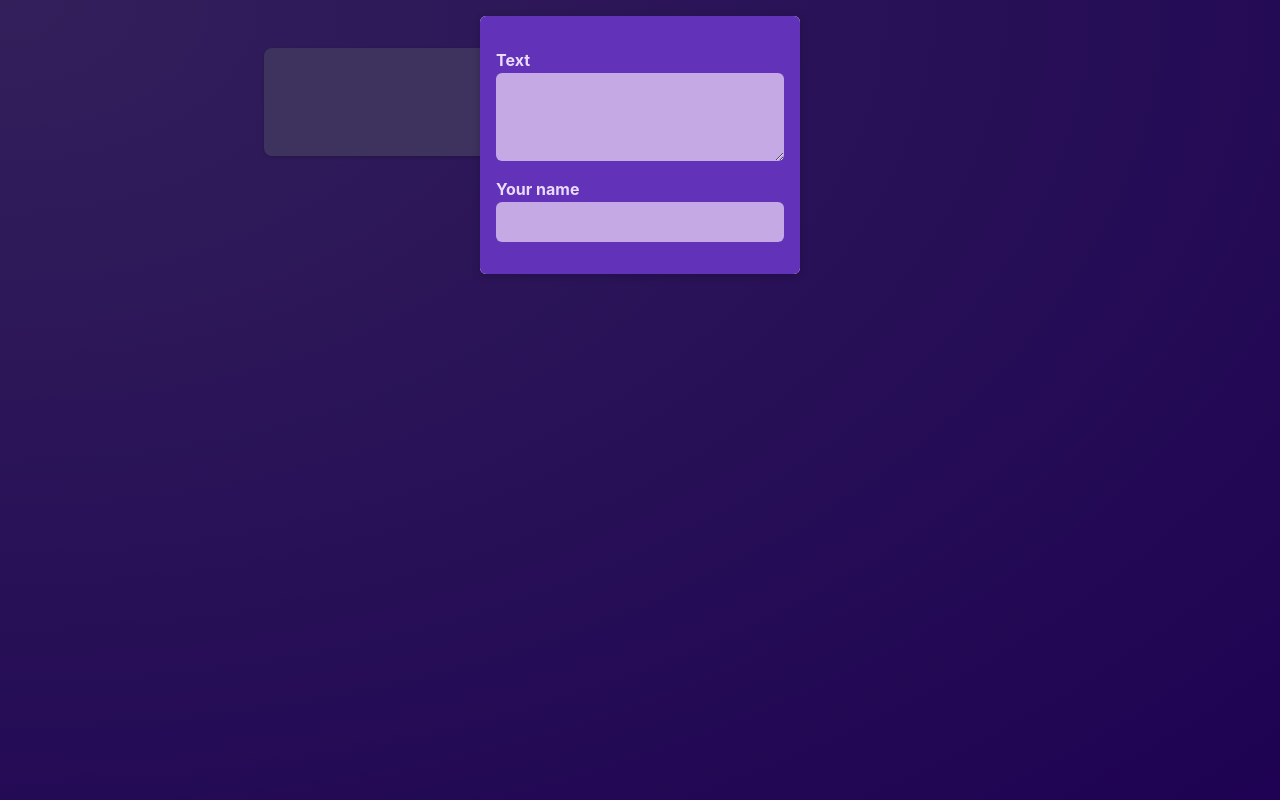
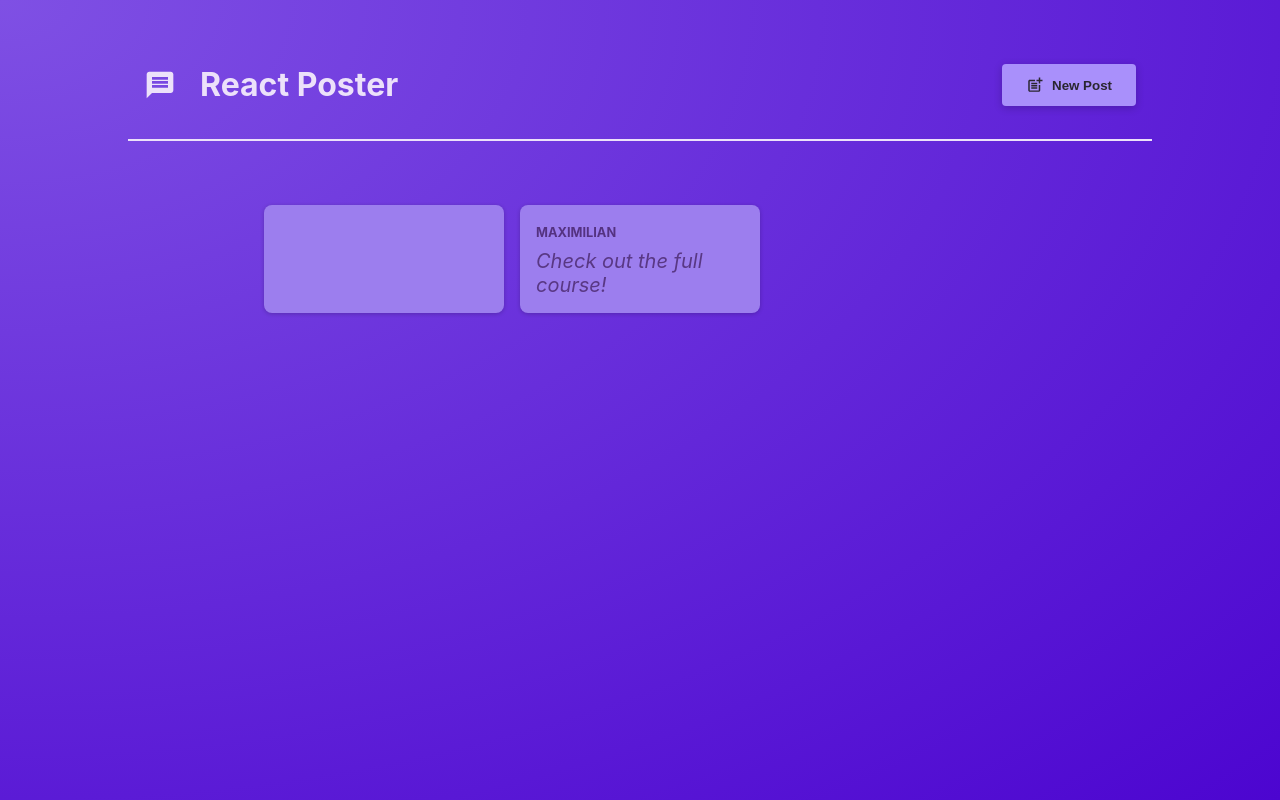
Before and after one commit to anderson-suga/react-crash-course, a React (Vite) app: page / in a window 1280 px wide. Built offline with nearby package versions, Linux system fonts and the light colour scheme.

Commit message:
29. Adding a Shared Header & More State Management

```diff
--- a/package.json
+++ b/package.json
@@ -11,7 +11,8 @@
   },
   "dependencies": {
     "react": "^18.2.0",
-    "react-dom": "^18.2.0"
+    "react-dom": "^18.2.0",
+    "react-icons": "^4.12.0"
   },
   "devDependencies": {
     "@types/react": "^18.2.43",
--- a/src/App.jsx
+++ b/src/App.jsx
@@ -1,10 +1,29 @@
+import { useState } from "react";
+
 import PostsList from "./components/PostsList";
+import MainHeader from "./components/MainHeader";
 
 function App() {
+  const [modalIsVisible, setModalIsVisible] = useState(false);
+
+  function hideModalHandler() {
+    setModalIsVisible(false);
+  }
+
+  function showModalHandler() {
+    setModalIsVisible(true);
+  }
+
   return (
-    <main>
-      <PostsList />
-    </main>
+    <>
+      <MainHeader onCreatePost={showModalHandler} />
+      <main>
+        <PostsList
+          isPosting={modalIsVisible}
+          onStopPosting={hideModalHandler}
+        />
+      </main>
+    </>
   );
 }
 
--- /dev/null
+++ b/src/components/MainHeader.jsx
@@ -0,0 +1,22 @@
+import { MdPostAdd, MdMessage } from "react-icons/md";
+
+import classes from "./MainHeader.module.css";
+
+function MainHeader({ onCreatePost }) {
+  return (
+    <header className={classes.header}>
+      <h1 className={classes.logo}>
+        <MdMessage />
+        React Poster
+      </h1>
+      <p>
+        <button className={classes.button} onClick={onCreatePost}>
+          <MdPostAdd size={18} />
+          New Post
+        </button>
+      </p>
+    </header>
+  );
+}
+
+export default MainHeader;
--- /dev/null
+++ b/src/components/MainHeader.module.css
@@ -0,0 +1,36 @@
+.header {
+  /* padding: 2rem 10%; */
+  margin: 2rem 10%;
+  padding: 1rem;
+  text-align: center;
+  display: flex;
+  justify-content: space-between;
+  align-items: center;
+  border-bottom: 2px solid #ece1fa;
+}
+
+.logo {
+  font-size: 2rem;
+  display: flex;
+  gap: 1.5rem;
+  align-items: center;
+  color: #ece1fa;
+}
+
+.button {
+  display: inline-flex;
+  align-items: center;
+  gap: 0.5rem;
+  padding: 0.75rem 1.5rem;
+  background-color: #a990fb;
+  color: #2a2630;
+  border: none;
+  border-radius: 4px;
+  box-shadow: 0 2px 8px rgba(0, 0, 0, 0.2);
+  cursor: pointer;
+  font-weight: bold;
+}
+
+.button:hover {
+  background-color: #8c6cf7;
+}
--- a/src/components/PostsList.jsx
+++ b/src/components/PostsList.jsx
@@ -6,8 +6,7 @@
 
 import classes from "./PostsList.module.css";
 
-function PostsList() {
-  const [modalIsVisible, setModalIsVisible] = useState(true);
+function PostsList({ isPosting, onStopPosting }) {
   const [enteredBoby, setEnteredBody] = useState("");
   const [enteredAuthor, setEnteredAuthor] = useState("");
 
@@ -19,14 +18,10 @@
     setEnteredAuthor(event.target.value);
   }
 
-  function hideModalHandler() {
-    setModalIsVisible(false);
-  }
-
   return (
     <>
-      {modalIsVisible && (
-        <Modal onClose={hideModalHandler}>
+      {isPosting && (
+        <Modal onClose={onStopPosting}>
           <NewPost
             onBodyChange={bodyChangeHandler}
             onAuthorChange={authorChangeHandler}
```
Also changed, not shown: 1 other file (tests, documents, lock files or other folders).
